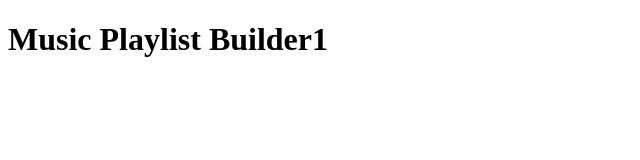
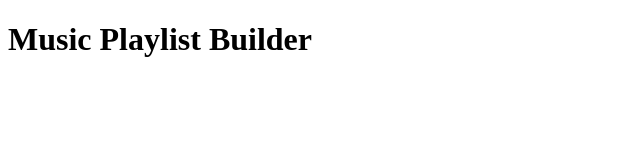
Before and after one commit to MarkFreedman/VueJS101, a plain HTML site: page simple/vue3.html in a window 1280 px wide. Shown: the full height of the page, 0-640 px from the left. Drawn offline with Linux system fonts and the light colour scheme.

Commit message:
Minor fix.

```diff
--- a/simple/vue3.html
+++ b/simple/vue3.html
@@ -20,7 +20,7 @@
     var myApp = new Vue({
         el: '#app',
         data: {
-            title: 'Music Playlist Builder1'
+            title: 'Music Playlist Builder'
         },
         methods: {
             getTitle() {
```
